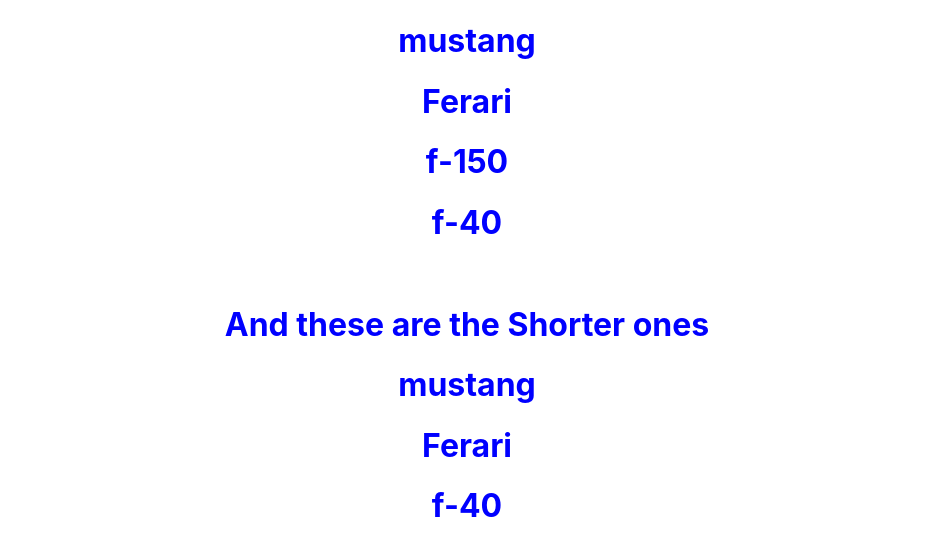
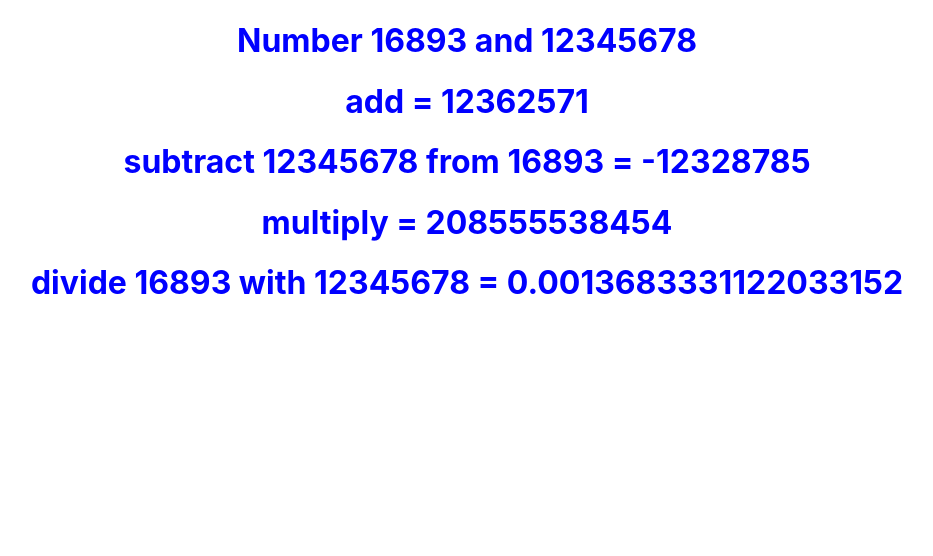
Before and after one commit to Ratedaron/React-refresher, a React (Create React App) app: page / in a window 1280 px wide. Shown: the top 556 px of the page, without its empty margins (173-1106 px from the left). Built offline with nearby package versions, Linux system fonts and the light colour scheme.

Commit message:
Destructuring a List return from a fuction

```diff
--- a/src/App.js
+++ b/src/App.js
@@ -1,24 +1,23 @@
 import './App.css';
 
-const vehicles = ['mustang', 'Ferari', 'f-150', 'f-40'];
-//const myArrayOfHeaders = ['Welcome', 'to', 'my', 'World'];
+function calc(a, b) {
+  const add = a + b
+  const subtract = a - b
+  const multiply = a * b
+  const divide = a / b
+  return [a, b, add, subtract, multiply, divide]
+}
 
-const [car, sportsCar, truck, plane] = vehicles
-
-const [car2, sportsCar2,, plane2 ] = vehicles
+const [a, b, add, subtract, multiply, divide] = calc(16893, 12345678)
 
 function App() {
   return (
     <div className="App">
-      <h1>{car}</h1>
-      <h1>{sportsCar}</h1>
-      <h1>{truck}</h1>
-      <h1>{plane}</h1>
-      <br />
-      <h1>And these are the Shorter ones</h1>
-      <h1>{car2}</h1>
-      <h1>{sportsCar2}</h1>
-      <h1>{plane2}</h1>
+      <h1>Number {a} and {b}</h1>
+      <h1>add = {add}</h1>
+      <h1>subtract {b} from {a} = {subtract}</h1>
+      <h1>multiply  = {multiply}</h1>
+      <h1>divide {a} with {b}  = {divide}</h1>
     </div>
   );
 }
```
